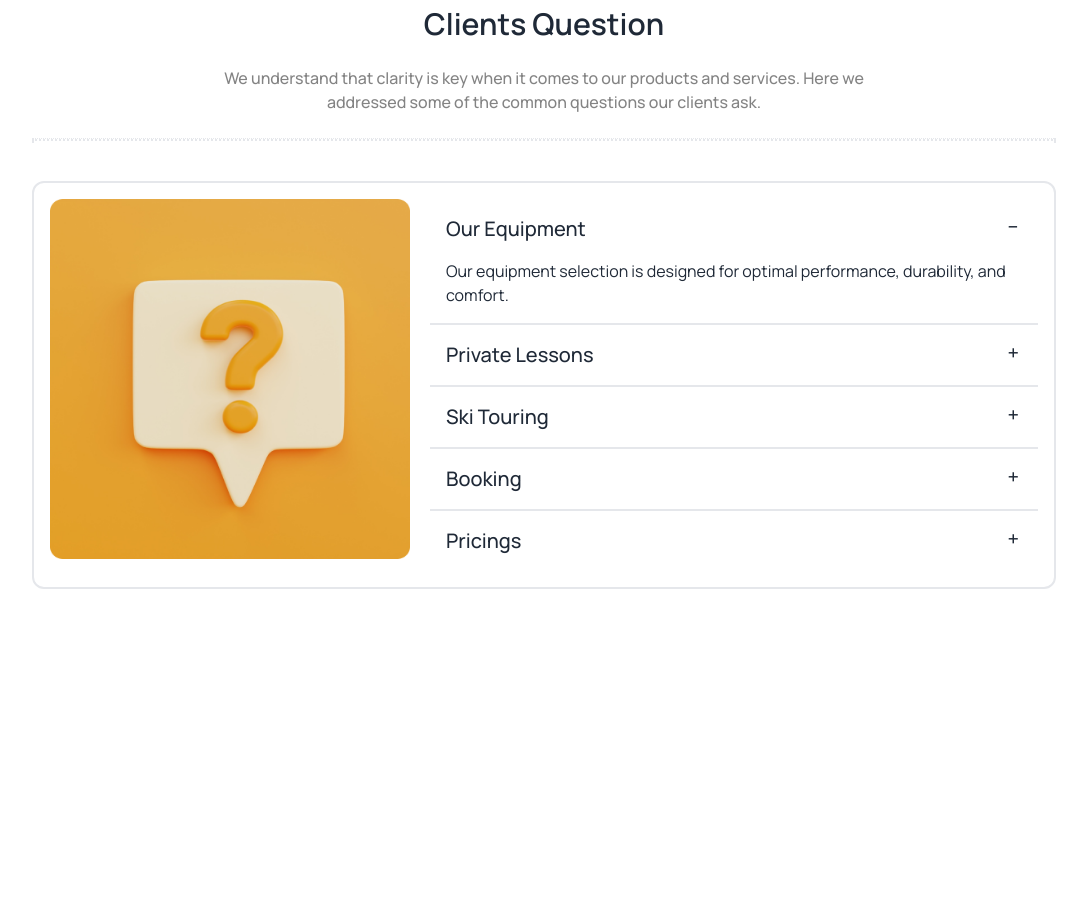
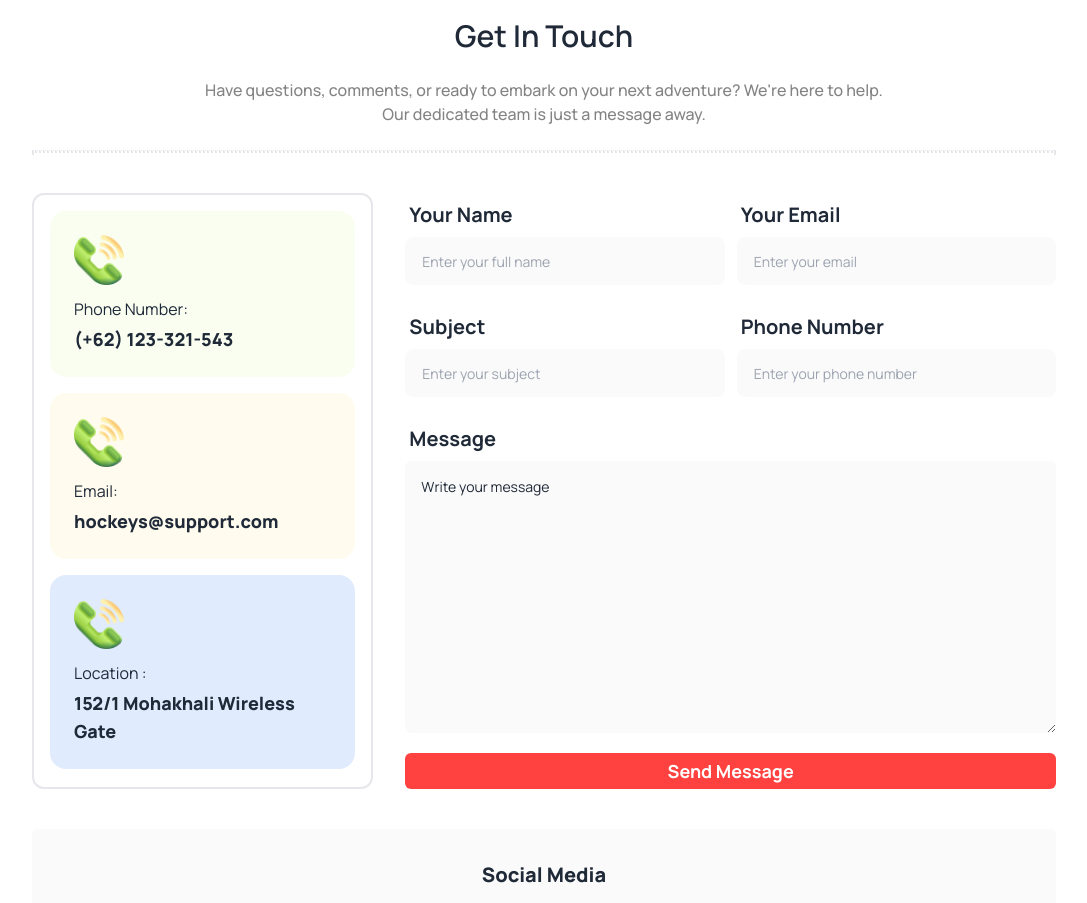
Before and after one commit to shakia-ripa/hockey-website, a plain HTML site: page index.html in a window 1280 px wide. Shown: the part 3957-4860 px from the top of the page, without its empty margins (96-1183 px from the left). Before the commit the page ends 4546 px from the top, so only its background shows below. Drawn offline with nearby package versions, Linux system fonts and the light colour scheme.

Commit message:
added get in touch section

```diff
--- a/index.html
+++ b/index.html
@@ -376,25 +376,28 @@
                             Our Equipment
                         </div>
                         <div class="collapse-content">
-                          <p class="text-para">Our equipment selection is designed for optimal performance, durability, and comfort. </p>
+                            <p class="text-para">Our equipment selection is designed for optimal performance,
+                                durability, and comfort. </p>
                         </div>
                     </div>
                     <div class="collapse collapse-plus border-t-2 rounded-none">
-                        <input type="radio" name="my-accordion-3"  />
+                        <input type="radio" name="my-accordion-3" />
                         <div class="collapse-title text-xl font-medium">
                             Private Lessons
                         </div>
                         <div class="collapse-content">
-                          <p class="text-para">Refine your skills with personalized attention. Our private lessons cater to individuals seeking tailored guidance in skiing or hockey.</p>
+                            <p class="text-para">Refine your skills with personalized attention. Our private lessons
+                                cater to individuals seeking tailored guidance in skiing or hockey.</p>
                         </div>
                     </div>
                     <div class="collapse collapse-plus border-t-2 rounded-none">
-                        <input type="radio" name="my-accordion-3"  />
+                        <input type="radio" name="my-accordion-3" />
                         <div class="collapse-title text-xl font-medium">
                             Ski Touring
                         </div>
                         <div class="collapse-content">
-                          <p class="text-para">Whether you're a seasoned enthusiast or a novice, our carefully curated tours offer breathtaking landscapes, expert guidance, and the thrill of exploration.</p>
+                            <p class="text-para">Whether you're a seasoned enthusiast or a novice, our carefully curated
+                                tours offer breathtaking landscapes, expert guidance, and the thrill of exploration.</p>
                         </div>
                     </div>
                     <div class="collapse collapse-plus border-t-2 rounded-none">
@@ -403,7 +406,8 @@
                             Booking
                         </div>
                         <div class="collapse-content">
-                          <p class="text-para"> Our streamlined booking process ensures that you have more time to focus on the excitement of your upcoming experiences.</p>
+                            <p class="text-para"> Our streamlined booking process ensures that you have more time to
+                                focus on the excitement of your upcoming experiences.</p>
                         </div>
                     </div>
                     <div class="collapse collapse-plus border-t-2 rounded-none">
@@ -412,7 +416,8 @@
                             Pricings
                         </div>
                         <div class="collapse-content">
-                          <p class="text-para">We believe in providing value for your investment, making your experience with us not only enjoyable but also cost-effective.</p>
+                            <p class="text-para">We believe in providing value for your investment, making your
+                                experience with us not only enjoyable but also cost-effective.</p>
                         </div>
                     </div>
 
@@ -425,66 +430,94 @@
         <section class="mt-14 md:mt-20 lg:mt-28">
             <hr>
             <div class="flex flex-col justify-center items-center py-4 md:py-6 ">
-                <h3 class=" text-2xl md:text-3xl font-semibold">Clients Question</h3>
-                <p class=" para-text font-medium md:w-11/12 lg:w-2/3 text-center mt-6">We understand that clarity is key
-                    when it comes to our products and services. Here we addressed some of the common questions our
-                    clients ask.
+                <h3 class=" text-2xl md:text-3xl font-semibold">Get In Touch</h3>
+                <p class=" para-text font-medium md:w-11/12 lg:w-2/3 text-center mt-6">Have questions, comments, or
+                    ready to embark on your next adventure? We're here to help. Our dedicated team is just a message
+                    away.
                 </p>
             </div>
             <hr>
-            <div class="flex flex-col lg:flex-row gap-5 mt-8 md:mt-10 border-2 rounded-xl p-4 ">
-                <div class="">
-                    <img class="w-full h-[200px]  md:h-[360px] lg:w-[360px]" src="./Images/11.png" alt="">
-                </div>
-                <div class="flex-1">
-
-                    <div class="collapse collapse-plus ">
-                        <input type="radio" name="my-accordion-3" checked="checked" />
-                        <div class="collapse-title text-xl font-medium">
-                            Our Equipment
+            <div class=" mt-8 md:mt-10 ">
+                <div class="flex flex-col lg:flex-row gap-8 ">
+                    <div class=" lg:w-1/3 border-2 rounded-xl p-4 space-y-4">
+                        <!-- phone -->
+                        <div class="card bg-[#bced6e19] p-6">
+                            <img class="w-[50px]" src="./Images/phone.png" alt="">
+                            <p class="text-para mt-3 mb-1">Phone Number:</p>
+                            <p class="text-lg font-extrabold">(+62) 123-321-543</p>
                         </div>
-                        <div class="collapse-content">
-                          <p class="text-para">Our equipment selection is designed for optimal performance, durability, and comfort. </p>
+                        <!-- email -->
+                        <div class="card bg-[#fddb5f19] p-6">
+                            <img class="w-[50px]" src="./Images/phone.png" alt="">
+                            <p class="text-para mt-3 mb-1">Email:</p>
+                            <p class="text-lg font-extrabold">hockeys@support.com</p>
                         </div>
-                    </div>
-                    <div class="collapse collapse-plus border-t-2 rounded-none">
-                        <input type="radio" name="my-accordion-3"  />
-                        <div class="collapse-title text-xl font-medium">
-                            Private Lessons
-                        </div>
-                        <div class="collapse-content">
-                          <p class="text-para">Refine your skills with personalized attention. Our private lessons cater to individuals seeking tailored guidance in skiing or hockey.</p>
-                        </div>
-                    </div>
-                    <div class="collapse collapse-plus border-t-2 rounded-none">
-                        <input type="radio" name="my-accordion-3"  />
-                        <div class="collapse-title text-xl font-medium">
-                            Ski Touring
-                        </div>
-                        <div class="collapse-content">
-                          <p class="text-para">Whether you're a seasoned enthusiast or a novice, our carefully curated tours offer breathtaking landscapes, expert guidance, and the thrill of exploration.</p>
-                        </div>
-                    </div>
-                    <div class="collapse collapse-plus border-t-2 rounded-none">
-                        <input type="radio" name="my-accordion-3" />
-                        <div class="collapse-title text-xl font-medium">
-                            Booking
-                        </div>
-                        <div class="collapse-content">
-                          <p class="text-para"> Our streamlined booking process ensures that you have more time to focus on the excitement of your upcoming experiences.</p>
-                        </div>
-                    </div>
-                    <div class="collapse collapse-plus border-t-2 rounded-none">
-                        <input type="radio" name="my-accordion-3" />
-                        <div class="collapse-title text-xl font-medium">
-                            Pricings
-                        </div>
-                        <div class="collapse-content">
-                          <p class="text-para">We believe in providing value for your investment, making your experience with us not only enjoyable but also cost-effective.</p>
+                        <!-- location -->
+                        <div class="card bg-[#629cf332] p-6">
+                            <img class="w-[50px]" src="./Images/phone.png" alt="">
+                            <p class="text-para mt-3 mb-1">Location :</p>
+                            <p class="text-lg font-extrabold">152/1 Mohakhali Wireless Gate</p>
                         </div>
                     </div>
 
+                    <div class="p-3 lg:p-0 flex-1">
+                        <form class="space-y-5 md:w-full">
+                            <div class="flex flex-col md:flex-row md:gap-10 lg:gap-3">
+                                <div class="form-control flex-1">
+                                    <label class="label">
+                                        <span class="label-text text-xl font-bold">Your Name</span>
+                                    </label>
+                                    <input type="email" placeholder="Enter your full name"
+                                        class="input bg-[#13131805] text-para text-sm" required />
+                                </div>
+                                <div class="form-control flex-1">
+                                    <label class="label">
+                                        <span class="label-text text-xl font-bold">Your Email</span>
+                                    </label>
+                                    <input type="email" placeholder="Enter your email"
+                                        class="input bg-[#13131805] text-para text-sm" required />
+                                </div>
+                            </div>
+                            <div class="flex flex-col md:flex-row md:gap-10 lg:gap-3 ">
+                                <div class="form-control flex-1">
+                                    <label class="label">
+                                        <span class="label-text text-xl font-bold">Subject</span>
+                                    </label>
+                                    <input type="email" placeholder="Enter your subject"
+                                        class="input bg-[#13131805] text-para text-sm" required />
+                                </div>
+                                <div class="form-control flex-1">
+                                    <label class="label">
+                                        <span class="label-text text-xl font-bold">Phone Number</span>
+                                    </label>
+                                    <input type="email" placeholder="Enter your phone number"
+                                        class="input bg-[#13131805] text-para text-sm" required />
+                                </div>
+                            </div>
+                            <div class="form-control">
+                                <label class="label">
+                                    <span class="label-text text-xl font-bold">Message</span>
+                                </label>
+                                <textarea name="" id="" cols="30" rows="12"
+                                    class="rounded-md bg-[#13131805] text-para text-sm p-4">Write your message</textarea>
+                            </div>
+                            <button
+                                class="w-full bg-[#FF4240] rounded-md border-none text-base  py-1 md:text-base lg:text-lg font-bold text-white">Send
+                                Message</button>
+                        </form>
+                    </div>
                 </div>
+
+                <div class="py-8 my-7 md:mt-8 md:mb-10 lg:mt-10 lg:mb-24 rounded-md bg-[#13131805] flex flex-col justify-center items-center">
+                    <h4 class="text-xl font-extrabold mb-5">Social Media</h4>
+                    <div class="flex gap-5">
+                        <i class="fa-brands fa-twitter"></i>
+                        <i class="fa-brands fa-facebook"></i>
+                        <i class="fa-brands fa-instagram"></i>
+                        <i class="fa-brands fa-github"></i>
+                    </div>
+                </div>
+
             </div>
         </section>
     </main>
```
Also changed, not shown: Images/email.png (renamed from Images/Group 1171275318.png), Images/location.png (renamed from Images/Group 1171275321.png), Images/phone.png (renamed from Images/Group 1171275317.png).
